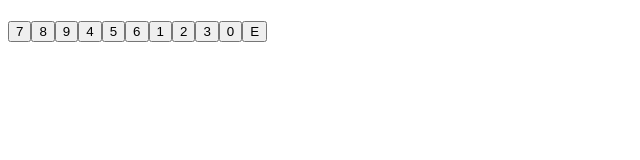
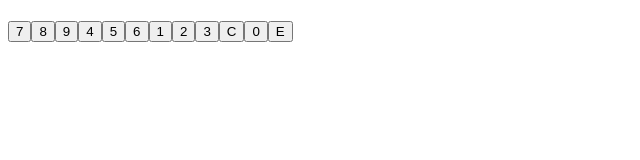
Before and after one commit to cashrina/homework67, a React (Vite) app: page / in a window 1280 px wide. Shown: the top 160 px of the page, without its empty margins (0-640 px from the left). Built offline with nearby package versions, Linux system fonts and the light colour scheme.

Commit message:
Добавлена функция удаления

```diff
--- a/src/containers/Counter/Counter.tsx
+++ b/src/containers/Counter/Counter.tsx
@@ -1,6 +1,6 @@
 import {useDispatch, useSelector} from "react-redux";
 import {RootState} from "../../app/store.ts";
-import {increase, check} from "./counterSlice.ts";
+import {increase,decrease, check} from "./counterSlice.ts";
 
 const Counter = () => {
     const counterValue = useSelector((state: RootState) => state.counter.value);
@@ -9,7 +9,7 @@ const Counter = () => {
 
     return (
         <div className="Counter">
-            <h1 >{counterValue}</h1>
+            <h1>{counterValue}</h1>
             <button onClick={() => dispatch(increase(7))}>7</button>
             <button onClick={() => dispatch(increase(8))}>8</button>
             <button onClick={() => dispatch(increase(9))}>9</button>
@@ -19,7 +19,7 @@ const Counter = () => {
             <button onClick={() => dispatch(increase(1))}>1</button>
             <button onClick={() => dispatch(increase(2))}>2</button>
             <button onClick={() => dispatch(increase(3))}>3</button>
-
+            <button onClick={() => dispatch(decrease())}>C</button>
             <button onClick={() => dispatch(increase(0))}>0</button>
             <button onClick={() => dispatch(check())}>E</button>
         </div>
--- a/src/containers/Counter/counterSlice.ts
+++ b/src/containers/Counter/counterSlice.ts
@@ -19,6 +19,9 @@ export const counterSlice = createSlice({
         increase: (state,action: PayloadAction<number>) => {
             state.value += action.payload;
         },
+        decrease: (state) => {
+            state.value = state.value.slice(0, -1);
+        },
 
         check: (state) => {
             if(state.value === correctPassword) {
@@ -36,7 +39,7 @@ export const counterReducer = counterSlice.reducer;
 
 export const
     { increase,
-
+        decrease,
         check
     } = counterSlice.actions;
 
```
